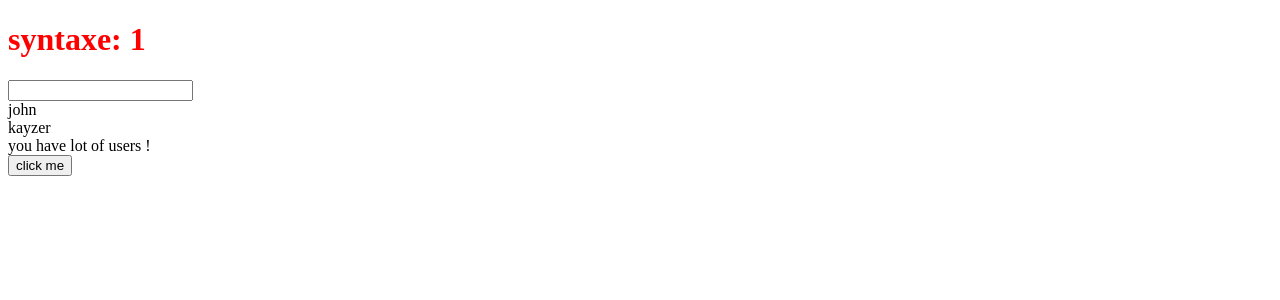
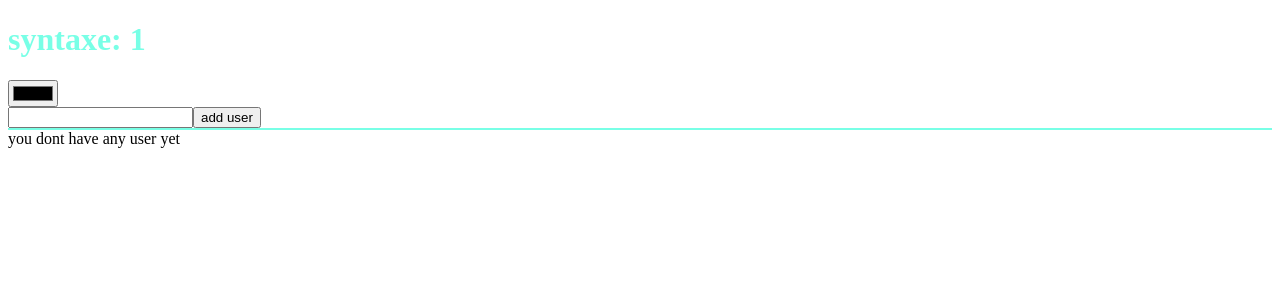
Before and after one commit to fromnowhereuser/syntaxe2, an Angular app: page / in a window 1280 px wide. Shown: the top 300 px of the page. Built offline with nearby package versions, Linux system fonts and the light colour scheme.

Commit message:
exo admin ok

```diff
--- a/src/app/app.component.html
+++ b/src/app/app.component.html
@@ -2,15 +2,20 @@
 
 </header>
 <main>
-  <h1 [style.color]="'red'">{{title?.caption}}: {{version}}</h1>
+
+  <h1 [ngStyle]="{color: color}">{{title?.caption}}: {{version}}</h1>
+  <input type="color" #colorInput (change)="color = colorInput.value">
+
+  <div></div>
+
+  <input type="text" #input1>
+  <button (click)="addUser($event, input1)">add user</button>
 
 
-  <input type="text" #input1>
-
-
-
-  <div *ngFor="let user of users">
-    {{user.name}}
+  <div style="border: 1px #00ffd087 solid;">
+    <div *ngFor="let user of users" [ngClass]="{'is-admin': user.isAdmin}">
+      {{user.name}} <button (click)="user.toggleAdmin()">toggle admin</button>
+    </div>
   </div>
 
   <div [ngSwitch]="users.length">
@@ -20,9 +25,6 @@
   </div>
 
 
-
-  <button (mouseup)="textArea.value = input1.value; handleClick($event, input1)">click me</button>
-
 </main>
 <footer>
 
--- a/src/app/app.component.scss
+++ b/src/app/app.component.scss
@@ -0,0 +1,3 @@
+.is-admin {
+    background: yellowgreen;
+}
--- a/src/app/app.component.ts
+++ b/src/app/app.component.ts
@@ -1,4 +1,5 @@
 import { Component } from '@angular/core';
+import { User } from './models/user';
 
 @Component({
   selector: 'app-root',
@@ -9,15 +10,9 @@ export class AppComponent {
   public title: any;
   public version = 1;
   public show: boolean;
+  public color = '#00ffd087'
 
-  public users = [
-    {
-      name:'john'
-    },
-    {
-      name:'kayzer'
-    }
-  ];
+  public users = new Array<User>();
 
 
   public srcImg = {
@@ -41,13 +36,7 @@ export class AppComponent {
   }
 
 
-  public handleClick(event: MouseEvent, input: HTMLInputElement): void {
-    console.log(event);
-    console.log(input);
-
-    event.preventDefault();
-    event.stopPropagation();
-
-    console.log('clicked');
+  public addUser(event: MouseEvent, input: HTMLInputElement): void {
+    this.users.push(new User(input.value, false));
   }
 }
--- /dev/null
+++ b/src/app/models/user.ts
@@ -0,0 +1,12 @@
+export class User {
+    constructor(
+        public name: string,
+        public isAdmin: boolean
+    ) {
+
+    }
+
+    toggleAdmin() {
+        this.isAdmin = !this.isAdmin;
+    }
+}
```
Also changed, not shown: 1 other file (tests, documents, lock files or other folders).
